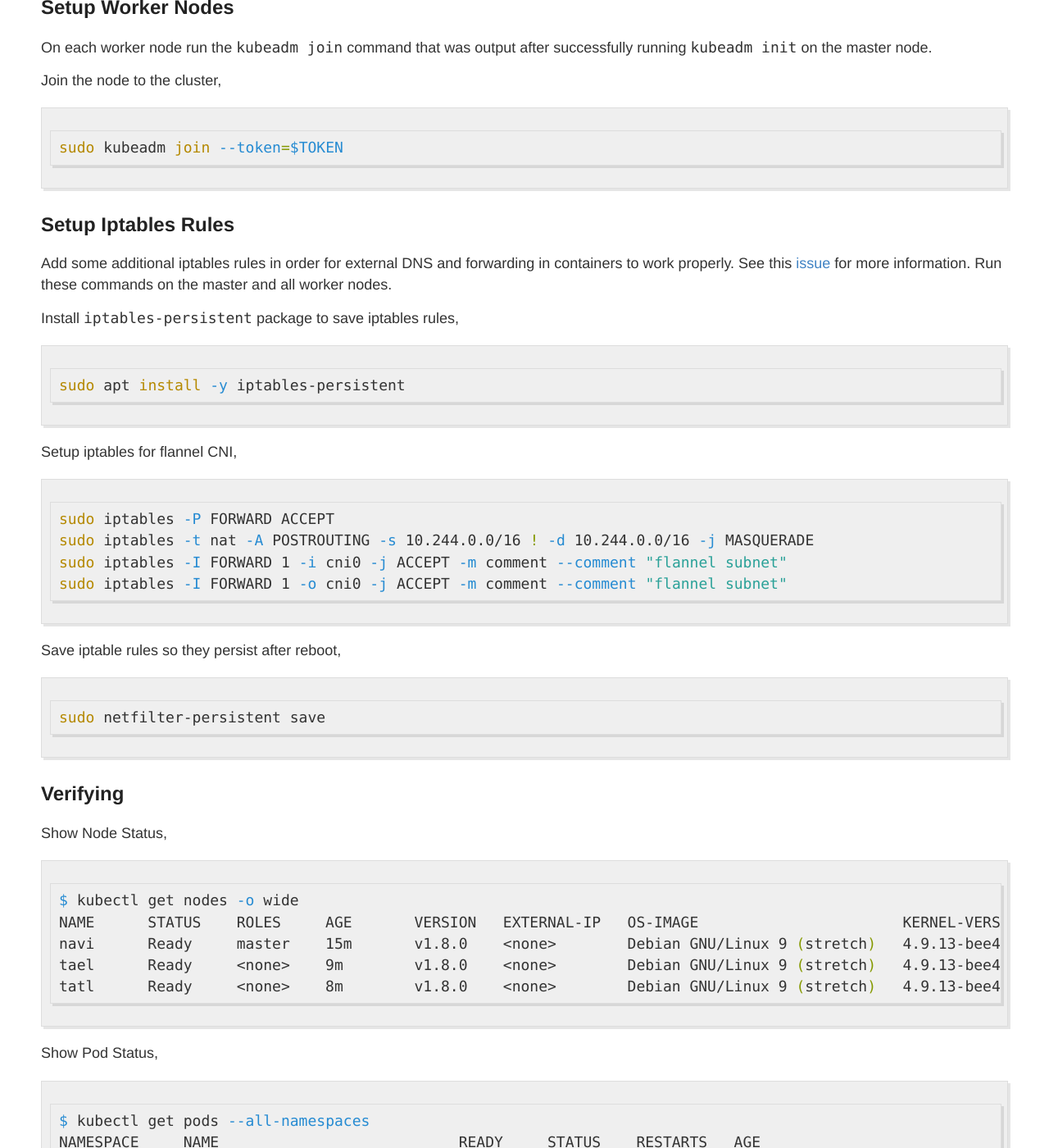
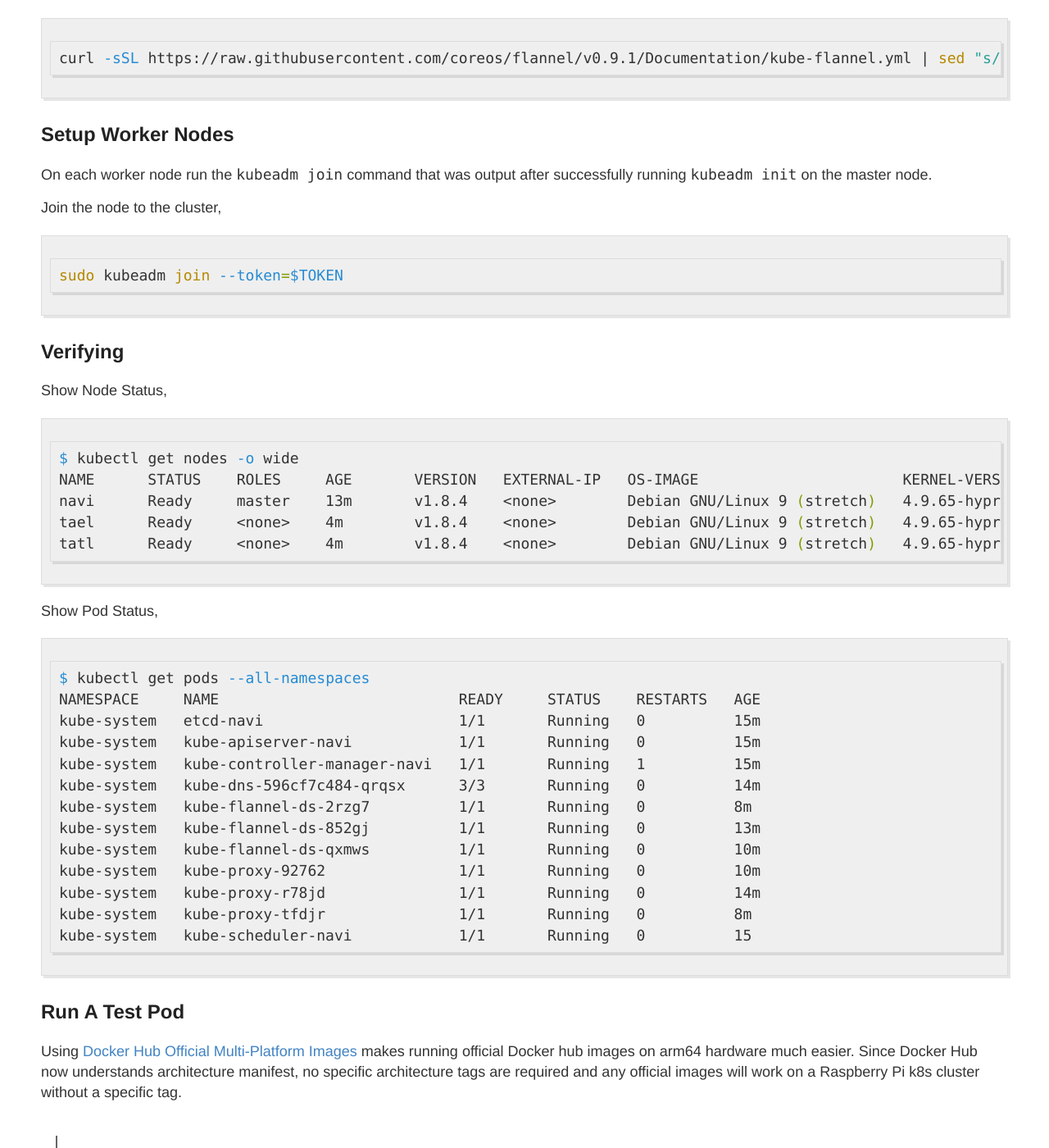
Before and after one commit to ecliptik/ecliptik.github.io, a Jekyll site: the page built from _posts/2017-9-11-Raspberry-Pi-Kubernetes-Cluster.md, in a window 1280 px wide and 1400 px high, scrolled down 2376 px. Shown: the whole window at 82% size. Built offline with Jekyll 4.4.1, drawn with Linux system fonts in a browser that asks for light colours; some of the changed text lies outside the part shown.

Commit message:
Update k8s install post to include info about v0.9.1 of flannel and removed deprected iptables section

````diff
--- a/_posts/2017-9-11-Raspberry-Pi-Kubernetes-Cluster.md
+++ b/_posts/2017-9-11-Raspberry-Pi-Kubernetes-Cluster.md
@@ -58,8 +58,10 @@ By default Kubernetes does not configure a [Container Network Interface](https:/
 
 Install flannel using arm64 images,
 
+> With older versions of flannel, additinoal iptables rules were required, this was fixed in [v0.9.1](https://github.com/coreos/flannel/pull/872) (thanks for the tip Frank!)
+
 ```shell
-curl -sSL https://raw.githubusercontent.com/coreos/flannel/v0.9.0/Documentation/kube-flannel.yml | sed "s/amd64/arm64/g" | kubectl create -f -
+curl -sSL https://raw.githubusercontent.com/coreos/flannel/v0.9.1/Documentation/kube-flannel.yml | sed "s/amd64/arm64/g" | kubectl create -f -
 ```
 
 ## Setup Worker Nodes
@@ -71,40 +73,15 @@ Join the node to the cluster,
 sudo kubeadm join --token=$TOKEN
 ```
 
-## Setup Iptables Rules
-
-Add some additional iptables rules in order for external DNS and forwarding in containers to work properly. See this [issue](https://github.com/coreos/flannel/issues/799) for more information. Run these commands on the master and all worker nodes.
-
-Install `iptables-persistent` package to save iptables rules,
-
-```shell
-sudo apt install -y iptables-persistent
-```
-
-Setup iptables for flannel CNI,
-
-```shell
-sudo iptables -P FORWARD ACCEPT
-sudo iptables -t nat -A POSTROUTING -s 10.244.0.0/16 ! -d 10.244.0.0/16 -j MASQUERADE
-sudo iptables -I FORWARD 1 -i cni0 -j ACCEPT -m comment --comment "flannel subnet"
-sudo iptables -I FORWARD 1 -o cni0 -j ACCEPT -m comment --comment "flannel subnet"
-```
-
-Save iptable rules so they persist after reboot,
-
-```shell
-sudo netfilter-persistent save
-```
-
 ## Verifying
 Show Node Status,
 
 ```shell
 $ kubectl get nodes -o wide
-NAME      STATUS    ROLES     AGE       VERSION   EXTERNAL-IP   OS-IMAGE                       KERNEL-VERSION    CONTAINER-RUNTIME
-navi      Ready     master    15m       v1.8.0    <none>        Debian GNU/Linux 9 (stretch)   4.9.13-bee42-v8   docker://Unknown
-tael      Ready     <none>    9m        v1.8.0    <none>        Debian GNU/Linux 9 (stretch)   4.9.13-bee42-v8   docker://Unknown
-tatl      Ready     <none>    8m        v1.8.0    <none>        Debian GNU/Linux 9 (stretch)   4.9.13-bee42-v8   docker://Unknown
+NAME      STATUS    ROLES     AGE       VERSION   EXTERNAL-IP   OS-IMAGE                       KERNEL-VERSION        CONTAINER-RUNTIME
+navi      Ready     master    13m       v1.8.4    <none>        Debian GNU/Linux 9 (stretch)   4.9.65-hypriotos-v8   docker://17.10.0-ce
+tael      Ready     <none>    4m        v1.8.4    <none>        Debian GNU/Linux 9 (stretch)   4.9.65-hypriotos-v8   docker://17.10.0-ce
+tatl      Ready     <none>    4m        v1.8.4    <none>        Debian GNU/Linux 9 (stretch)   4.9.65-hypriotos-v8   docker://17.10.0-ce
 ```
 
 Show Pod Status,
@@ -157,7 +134,7 @@ nginx        10.244.1.2:80,10.244.1.3:80,10.244.2.2:80   23s
 
 Run curl against an endpoint IP to test,
 
-> `curl` should work against all endpoint IPs on all nodes, if not double check the iptables rules above
+> `curl` should work against all endpoint IPs on all nodes
 
 ```shell
 $ curl 10.244.2.2 | head -n 5
````
